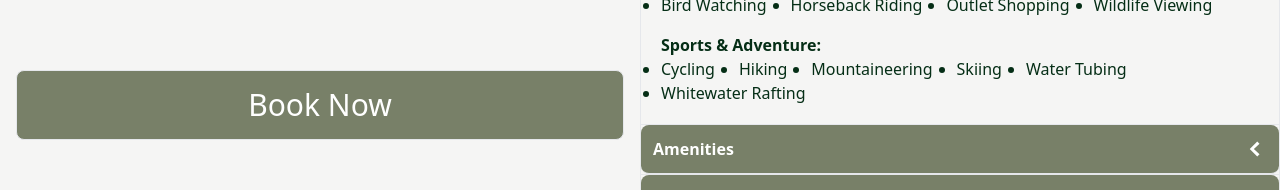
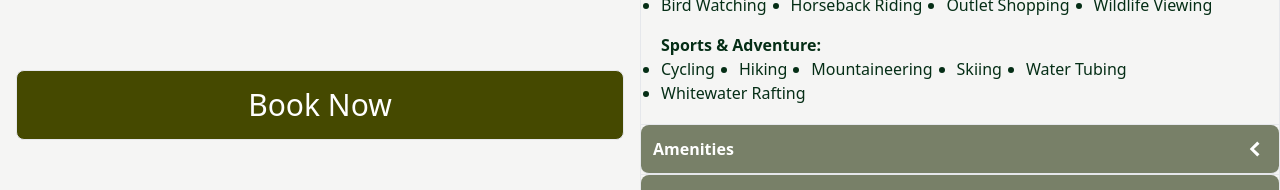
Before and after one commit to Ozzy-codes/React_S.A.O, a React (Create React App) app: page / in a window 1280 px wide. Shown: the part 963-1153 px from the top of the page. Built offline with nearby package versions, Linux system fonts and the light colour scheme; a web font is replaced by a local one.

Commit message:
update home button color
Color pulled from top img grass.

```diff
--- a/src/components/Button.js
+++ b/src/components/Button.js
@@ -9,7 +9,7 @@ export default function Button({
   ...rest
 }) {
   const classes = ClassNames(
-    "flex justify-center px-3 py-3 border bg-[var(--logo-color)] text-white active:decoration-sky-500 active:text-sky-500",
+    "flex justify-center px-3 py-3 border text-white active:decoration-sky-500 active:text-sky-500",
     rest.className,
     {
       "border-blue-500 bg-blue-500 text-white": primary,
--- a/src/index.css
+++ b/src/index.css
@@ -10,6 +10,7 @@
   --header-shadow: black 0px 3px 12px 0px;
   --logo-color: #788068;
   --light-logo: #788068ba;
+  --dry-grass: #454900;
 }
 
 html {
--- a/src/pages/HomePage.jsx
+++ b/src/pages/HomePage.jsx
@@ -35,7 +35,7 @@ export default function HomePage() {
           className="mx-4">
           <Button
             soft_corners
-            className="w-full text-3xl py-4">
+            className="w-full bg-[var(--dry-grass)] text-3xl py-4">
             Book Now
           </Button>
         </Link>
```
